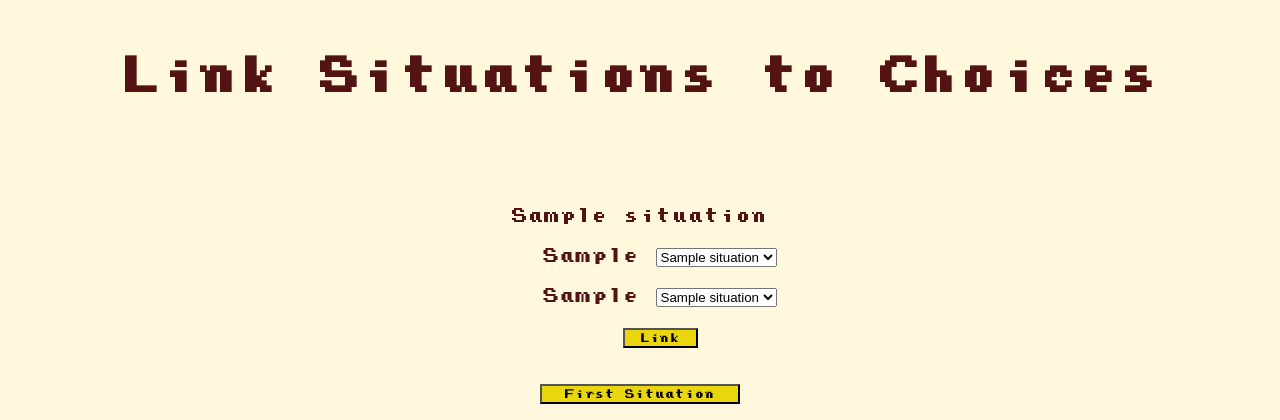
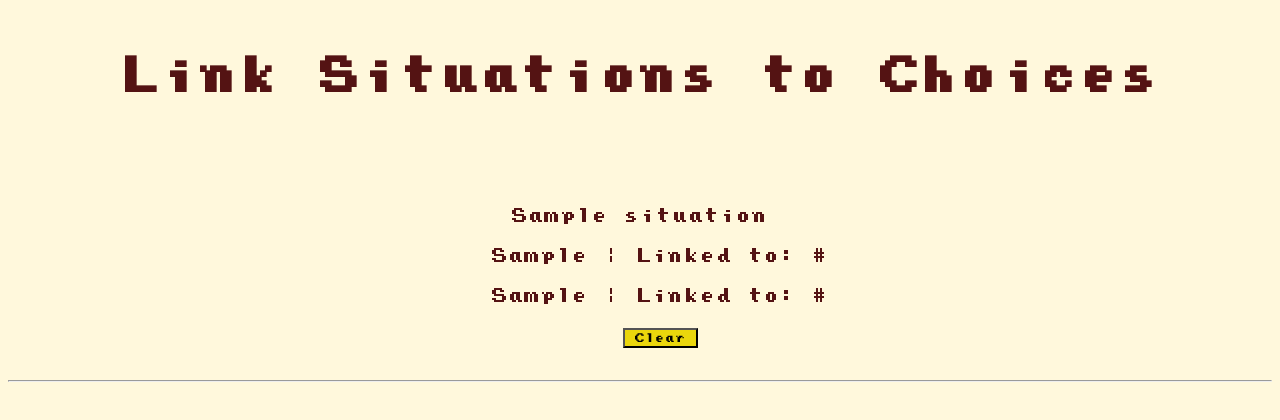
Before and after one commit to CS253-F20/project-cyoagen, a Flask app: template templates/create_game.html in a window 1280 px wide. Shown: the part 969-1389 px from the top of the page. After the commit the page ends 1351 px from the top, so only its background shows below. Run offline with Flask 2, Linux system fonts and the light colour scheme; the template is opened without the code that fills it: most values are stand-ins (such as "Sample title", 1, 10 or a date in 2020).

Commit message:
Some layout changes for link choices section of create page. Edits still to come.

```diff
--- a/static/style.css
+++ b/static/style.css
@@ -42,7 +42,7 @@ html {
   background-color: #EAD60C;
 }
 
-li {
+ul.NavBar {
   background-color: #EAD60C;
   color:#541313;
   display: inline;
@@ -165,7 +165,7 @@ a.NavlinkL:hover, a.NavlinkL:focus, a.NavlinkR:hover, a.NavlinkR:focus {
   line-height: 40px;
 }
 
-#link_submit {
+.link_submit {
   color: black;
   background-color: #EAD60C;
   font-family: Star;
@@ -184,3 +184,9 @@ a.NavlinkL:hover, a.NavlinkL:focus, a.NavlinkR:hover, a.NavlinkR:focus {
   height: 20px;
   width: 200px;
 }
+
+ul.link {
+  display: inline;
+  list-style-type: none;
+  /* Display and list-style-type attributes found on W3schools*/
+}
--- a/templates/create_game.html
+++ b/templates/create_game.html
@@ -23,11 +23,12 @@
 
     <!--Code for linking choices section -->
     {% for choice in choices %}
+        {% if choice.linked_situation1 == None %}
                    <form class="link" action="{{ url_for('linking_handler')}}" method="post">
                        <input type="hidden" value="{{ choice.id }}" name="id"  />
                        <dl>
                            <dt> {{ choice.situation }}</dt>
-                           <dd> {{ choice.option1 }}
+                               <dd> {{ choice.option1 }} |
                                        <select name="linked_situation1" id="linked_situation1">
                                            {% for link_choice in choices %}
                                                {% if link_choice.situation != choice.situation %}
@@ -36,7 +37,7 @@
                                            {% endfor %}
                                        </select>
                                </dd>
-                           <dd> {{ choice.option2 }}
+                               <dd> {{ choice.option2 }} |
                                        <select name="linked_situation2" id="linked_situation2">
                                            {% for link_choice in choices %}
                                                {% if link_choice.situation != choice.situation %}
@@ -46,14 +47,33 @@
                                        </select>
                                </dd>
                                <dd>
-                               <input type="submit" value="Link" id="link_submit">
+                                   <input type="submit" value="Link" class="link_submit" id="link_submit">
                                </dd>
                        </dl>
                    </form>
                    <form class = "link">
                         <input type="hidden">
-                    <input type="submit" value="First Situation" id="first_submit">
+                        <input type="submit" value="First Situation" class="link_submit" id="first_submit">
                    </form>
+            <hr>
+        {% else %}
+             <form class="link" action="{{ url_for('linking_handler')}}" method="post">
+                       <input type="hidden" value="{{ choice.id }}" name="id"  />
+                       <dl>
+                           <dt> {{ choice.situation }}</dt>
+                               <dd> {{ choice.option1 }} |
+                                   Linked to: {{ choice.linked_situation1 }}
+                               </dd>
+                               <dd> {{ choice.option2 }} |
+                                    Linked to: {{ choice.linked_situation2 }}
+                               </dd>
+                               <dd>
+                                   <input type="submit" value="Clear" class="link_submit" id="clear_submit">
+                               </dd>
+                       </dl>
+                   </form>
+            <hr>
+        {% endif %}
     {% endfor %}
 
     <!-- Code for music -->
```
Lines whose indentation alone changed are shown as unchanged.
